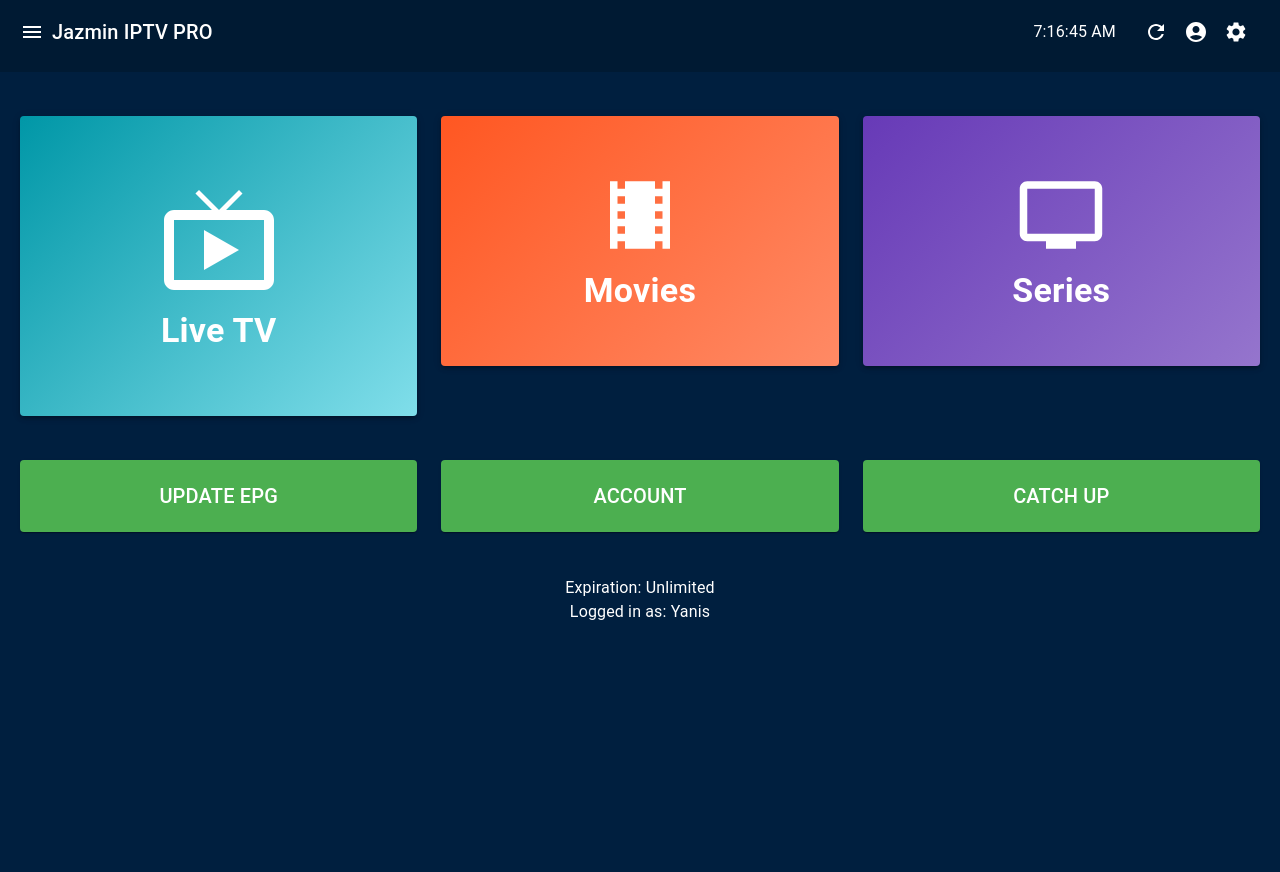
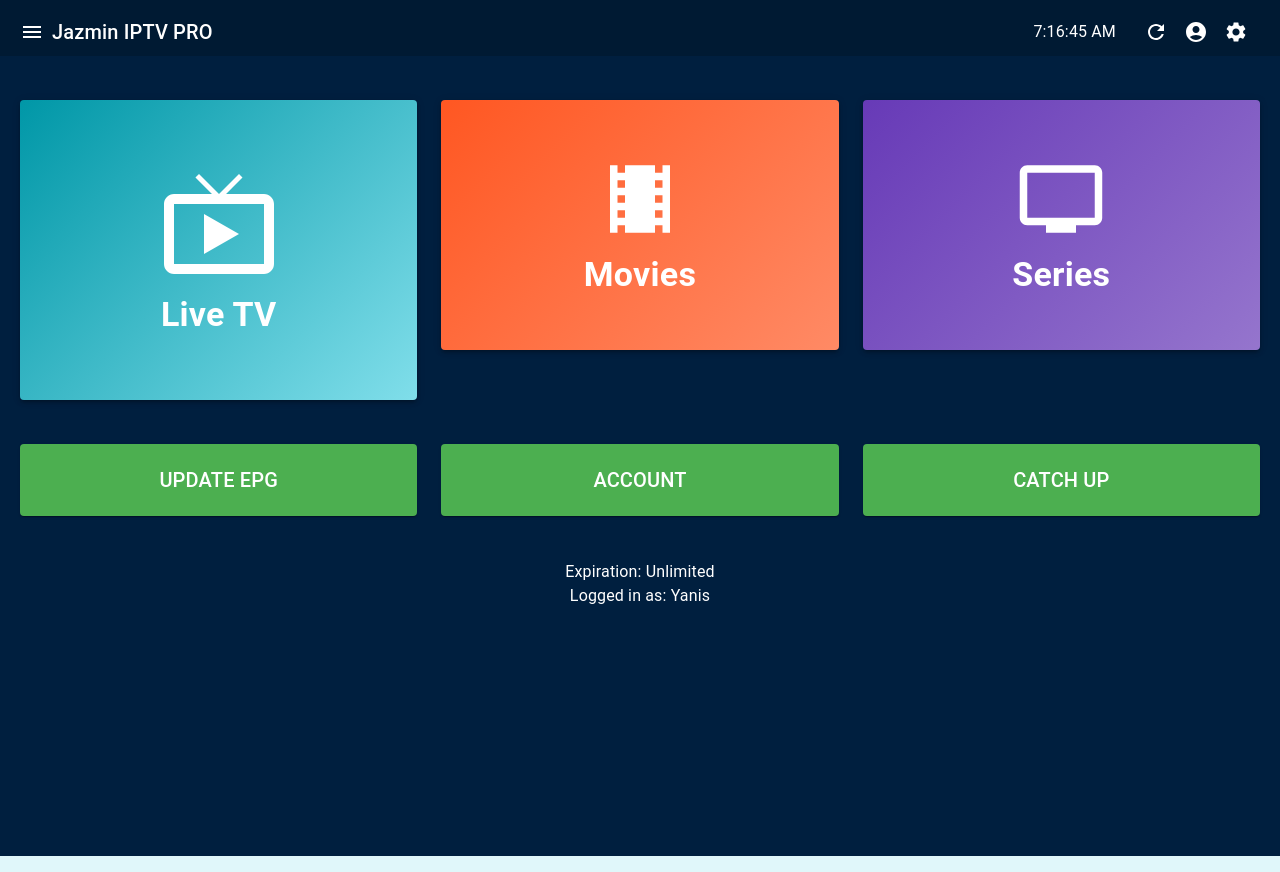
Before and after one commit to MarceloNicolasTrindadeRodriguez1/IPTV-Player, a React (Create React App) app: page / in a window 1280 px wide. Built offline with nearby package versions, Linux system fonts and the light colour scheme; no server answers.

Commit message:
fix design

```diff
--- a/src/Main/Header.js
+++ b/src/Main/Header.js
@@ -11,7 +11,7 @@
   const appBarDarkerColor = '#001a33'; // slightly darker color
 
   return (
-    <AppBar position="static" style={{minHeight : '12vh' ,backgroundColor: appBarDarkerColor }}>
+    <AppBar position="static" style={{minHeight : '10vh' ,backgroundColor: appBarDarkerColor }}>
         <Toolbar>
           <IconButton edge="start" color="inherit" aria-label="menu">
             <MenuIcon />
--- a/src/Main/Movies.js
+++ b/src/Main/Movies.js
@@ -99,10 +99,8 @@
           maxHeight: "100vh",
         }}
       >
-        <h3>Movies</h3>
         {selectedCategory ? (
           <div>
-            <h4>{selectedCategory.category_name}</h4>
             <div
               style={{
                 display: "grid",
```
